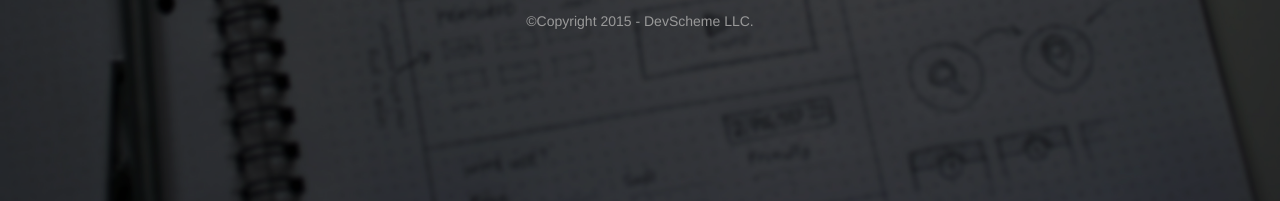
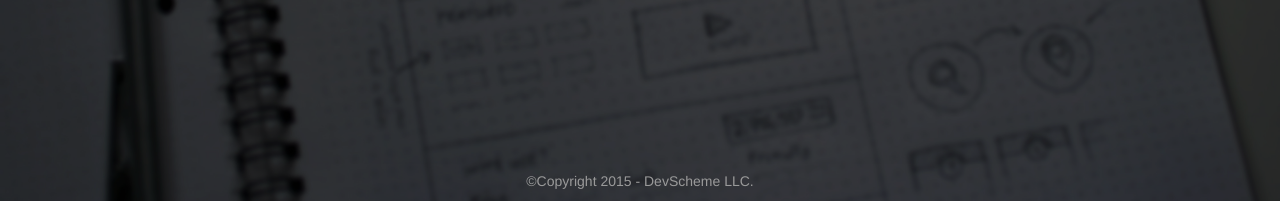
Before and after one commit to parrajacob/DevScheme, a website: page subscribe.html in a window 1280 px wide. Shown: the part 599-800 px from the top of the page. Drawn offline with Linux system fonts and the light colour scheme.

Commit message:
Subscription Page

```diff
--- a/css/subscribe.css
+++ b/css/subscribe.css
@@ -1,4 +1,3 @@
-
 html {
     margin: 0px;
     height: 100%;
@@ -9,9 +8,6 @@ body {
     margin: 0px;
     min-height: 100%;
     width: 100%;
-}
-
-body {
     padding-top: 40px;
     padding-bottom: 40px;
     background-color: #eee;
@@ -36,13 +32,16 @@ input {
     margin: 0 auto;
     text-align: center;
 }
+
 .form-signin .form-signin-heading,
 .form-signin .checkbox {
     margin-bottom: 10px;
 }
+
 .form-signin .checkbox {
     font-weight: normal;
 }
+
 .form-signin .form-control {
     position: relative;
     height: auto;
@@ -52,14 +51,17 @@ input {
     padding: 10px;
     font-size: 16px;
 }
+
 .form-signin .form-control:focus {
     z-index: 2;
 }
+
 .form-signin input[type="email"] {
     margin-bottom: -1px;
     border-bottom-right-radius: 0;
     border-bottom-left-radius: 0;
 }
+
 .form-signin input[type="password"] {
     margin-bottom: 10px;
     border-top-left-radius: 0;
@@ -79,32 +81,29 @@ table {
     overflow: hidden;
 }
 
-.full2 {
-
-}
-
 footer {
     text-align: center;
 }
 
-
+.footer {
+    position: absolute;
+    bottom: 0;
+    left: 0;
+    width: 100%;
+}
 
 @media (min-width:1000px) {
     .vcenter {
-    display:table-cell;
+        display: table-cell;
         vertical-align: middle;
         float: none;
     }
-
     .container {
         padding: 0 10%;
     }
-
-
 }
 
 @media (max-width:550px) {
-
     body {
         width: auto;
         display: block;
@@ -113,34 +112,27 @@ footer {
         margin: 0;
         height: 100%;
     }
-
     html {
         margin: 0px;
         height: 100%;
         width: 100%;
     }
-
     body {
         margin: 0px;
         min-height: 100%;
         width: 100%;
     }
-
     .container {
         width: 100%;
         height: 100%;
     }
-
     .imgdev {
         display: none;
     }
-
     body > div > div.col-lg-6.full2.vcenter > h3 {
         font-size: 18px;
     }
-
     .full2 {
         padding-top: 17%;
     }
-
 }
--- a/subscribe.html
+++ b/subscribe.html
@@ -47,22 +47,14 @@
                 </form>
             </form>
         </div>
-        <footer>
-            <div class="container">
-                <div class="row">
-                    <div class="col-md-12 col-lg-12">
-                        <p>&copy;<span id="spanishFooter1">Copyright 2015 - DevScheme LLC.</span></p>
-                    </div>
-                </div>
-            </div>
+        <footer class="footer">
+            <p>&copy;<span id="spanishFooter1">Copyright 2015 - DevScheme LLC.</span></p>
         </footer>
     </div>
     <!-- /container -->
     <script src="js/jquery.min.js"></script>
     <script src="js/sweetalert.min.js"></script>
     <script type="text/javascript">
-
-
     (function($) {
         //localStorage.removeItem("language"); // name is the key
 
@@ -91,7 +83,7 @@
                             title: "DevScheme",
                             imageUrl: "img/logoblack.png",
                             text: "Configurando a español",
-                            timer: 2000,
+                            timer: 1000,
                             showConfirmButton: false
                         });
                         localStorage.setItem("language", "Spanish"); //name is the key, GeekChamp is the value
@@ -99,6 +91,8 @@
                         document.getElementById("hspanish").innerHTML = "Ofrecemos planes de mantenimiento mensuales para asegurnos que su solución este funcionando a su expectativa!";
                         document.getElementById("pspanish").innerHTML = "En la casilla ponga el dominio de su sitio web para que nosotros tengamos la autorizacion de facturarle su suscripción mensual.";
                         document.getElementById("ispanish").innerHTML = "Ponga su sitio de web aqui:";
+                        document.getElementById("spanishFooter1").innerHTML = "Derechos de Autor 2015 - DevScheme LLC.";
+
 
                     } else {
                         swal({
```
Lines whose indentation alone changed are shown as unchanged.
